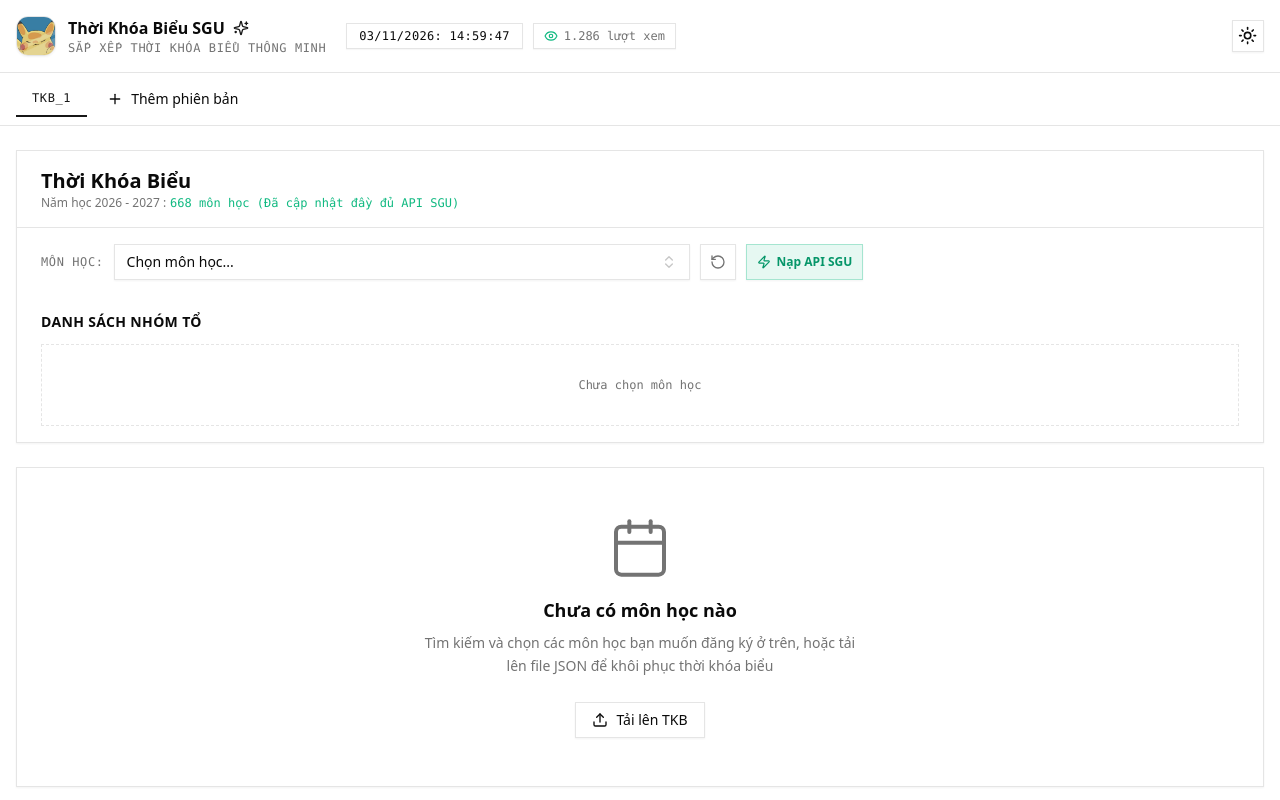
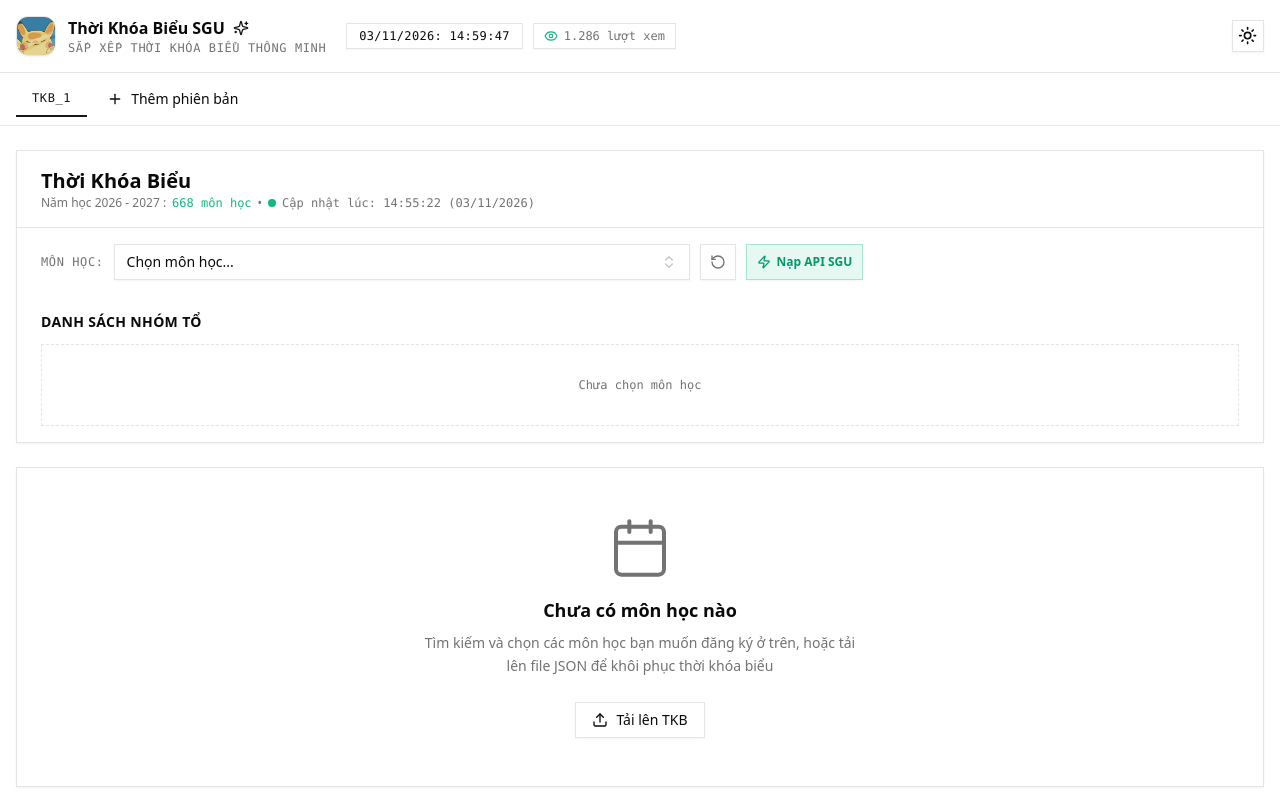
Before and after one commit to hanhdevsgu/sgu-tkb-studio, a React (Vite) app: page / in a window 1280 px wide. Shown: the top 800 px of the page. Built offline with nearby package versions, Linux system fonts and the light colour scheme.

Commit message:
feat(ui): display dynamic last update time instead of static text

```diff
--- a/src/components/SubjectSelectorCard.tsx
+++ b/src/components/SubjectSelectorCard.tsx
@@ -3,6 +3,7 @@ import { ChevronsUpDown, RotateCcw, Search, Check, Zap } from 'lucide-react';
 import { useTimetableStore } from '../store/useTimetableStore';
 import { removeVietnameseTones } from '../utils/text';
 import { SguApiImportModal } from './SguApiImportModal';
+import sguMeta from '../data/sguMeta.json';
 
 export const SubjectSelectorCard: React.FC = () => {
   const {
@@ -69,16 +70,40 @@ export const SubjectSelectorCard: React.FC = () => {
   const activePlan = plans.find((p) => p.id === activeTabId) || plans[0];
   const selectedIds = activePlan.selectedIds;
 
+  const formattedSyncTime = useMemo(() => {
+    try {
+      if (!sguMeta?.last_sync) return 'Mới cập nhật';
+      const date = new Date(sguMeta.last_sync);
+      const hh = String(date.getHours()).padStart(2, '0');
+      const mm = String(date.getMinutes()).padStart(2, '0');
+      const ss = String(date.getSeconds()).padStart(2, '0');
+      const d = String(date.getDate()).padStart(2, '0');
+      const m = String(date.getMonth() + 1).padStart(2, '0');
+      const y = date.getFullYear();
+      return `${hh}:${mm}:${ss} (${d}/${m}/${y})`;
+    } catch {
+      return 'Vừa xong';
+    }
+  }, []);
+
   return (
     <div className="bg-card shadow-sm border border-border relative">
       {/* Header */}
       <div className="flex items-center justify-between flex-wrap gap-4 px-3 sm:px-6 py-4 border-b border-border">
         <div>
           <h2 className="text-xl font-bold text-foreground">Thời Khóa Biểu</h2>
-          <div className="flex items-center gap-1">
+          <div className="flex items-center gap-1.5 flex-wrap">
             <p className="text-xs text-muted-foreground">Năm học 2026 - 2027 : </p>
             <span className="text-xs font-medium text-emerald-500 font-mono">
-              {allSubjects.length} môn học (Đã cập nhật đầy đủ API SGU)
+              {allSubjects.length} môn học
+            </span>
+            <span className="text-xs text-muted-foreground">•</span>
+            <span className="text-xs text-muted-foreground font-mono flex items-center gap-1.5">
+              <span className="relative flex h-2 w-2">
+                <span className="animate-ping absolute inline-flex h-full w-full rounded-full bg-emerald-400 opacity-75"></span>
+                <span className="relative inline-flex rounded-full h-2 w-2 bg-emerald-500"></span>
+              </span>
+              Cập nhật lúc: {formattedSyncTime}
             </span>
           </div>
         </div>
```
